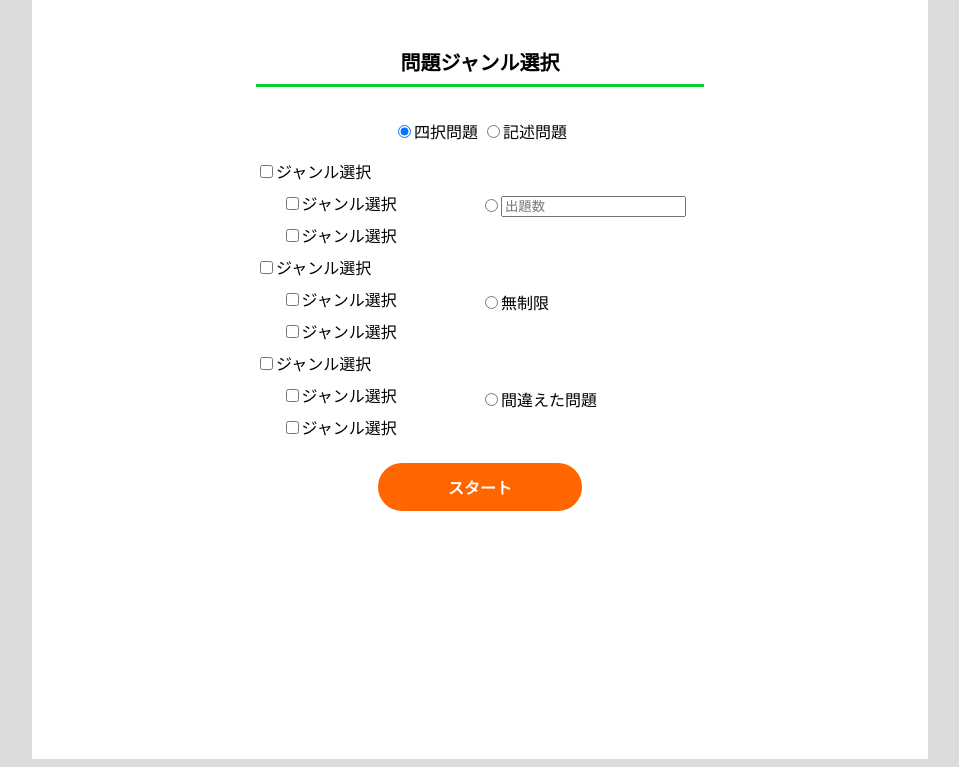
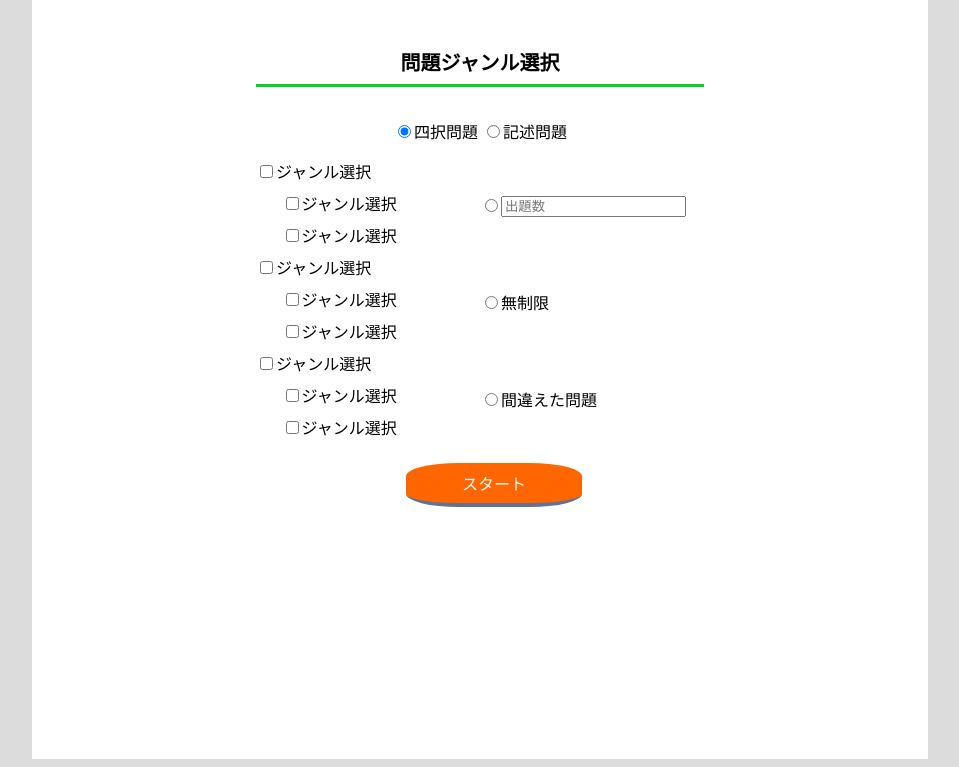
Before and after one commit to yuatomo/-------------, a PHP site: page /solveQuestion/index.html in a window 1280 px wide. Shown: the part 121-888 px from the top of the page, without its empty margins (160-1119 px from the left). Run offline with PHP 8.4, Linux system fonts and the light colour scheme.

Commit message:
問題ジャンル選択：スタートボタンのデザイン変更

```diff
--- a/solveQuestion/css/index.css
+++ b/solveQuestion/css/index.css
@@ -73,23 +73,23 @@ label{
 }
 
 .startbutton {
-	display: block;
-	text-align: center;
-	vertical-align: middle;
-	text-decoration: none;
-	width: 120px;
-	margin: auto;
-	padding: 10px 40px;
-	font-weight: bold;
-	border: 2px solid #FF6600;
-	background: #FF6600;
-	color: #fff;
-	border-radius: 100vh;
-	transition: 0.5s;
-}
-.startbutton:hover {
-	color: #fff;
-	background: #27acd9;
-	border: 2px solid #27acd9;
+    display: inline-block;
+    padding: 0.5em 3.5em;
+    text-decoration: none;
+    background: #FF6600;/*ボタン色*/
+    color: #FFF;
+    border-bottom: solid 4px #627295;
+    border-radius: 30%;
+    position: relative;
+    left: 150px;
+  }
+  .startbutton:active {
+    /*ボタンを押したとき*/
+    -webkit-transform: translateY(4px);
+    transform: translateY(1%);/*下に動く*/
+    border-bottom: none;/*線を消す*/
+  }
 
-}
+  .startbutton:hover{
+    background-color: #668ad8
+  }
```
